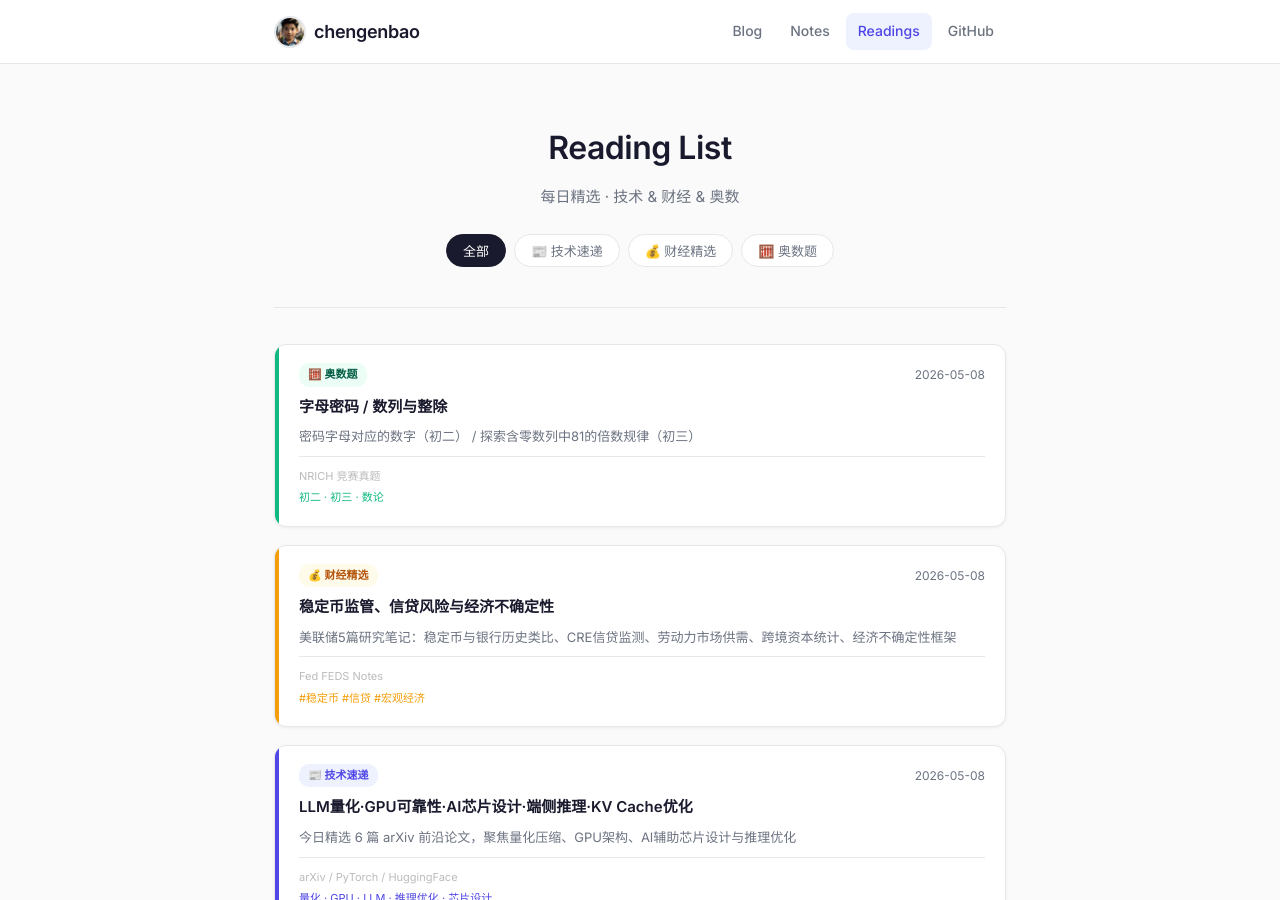
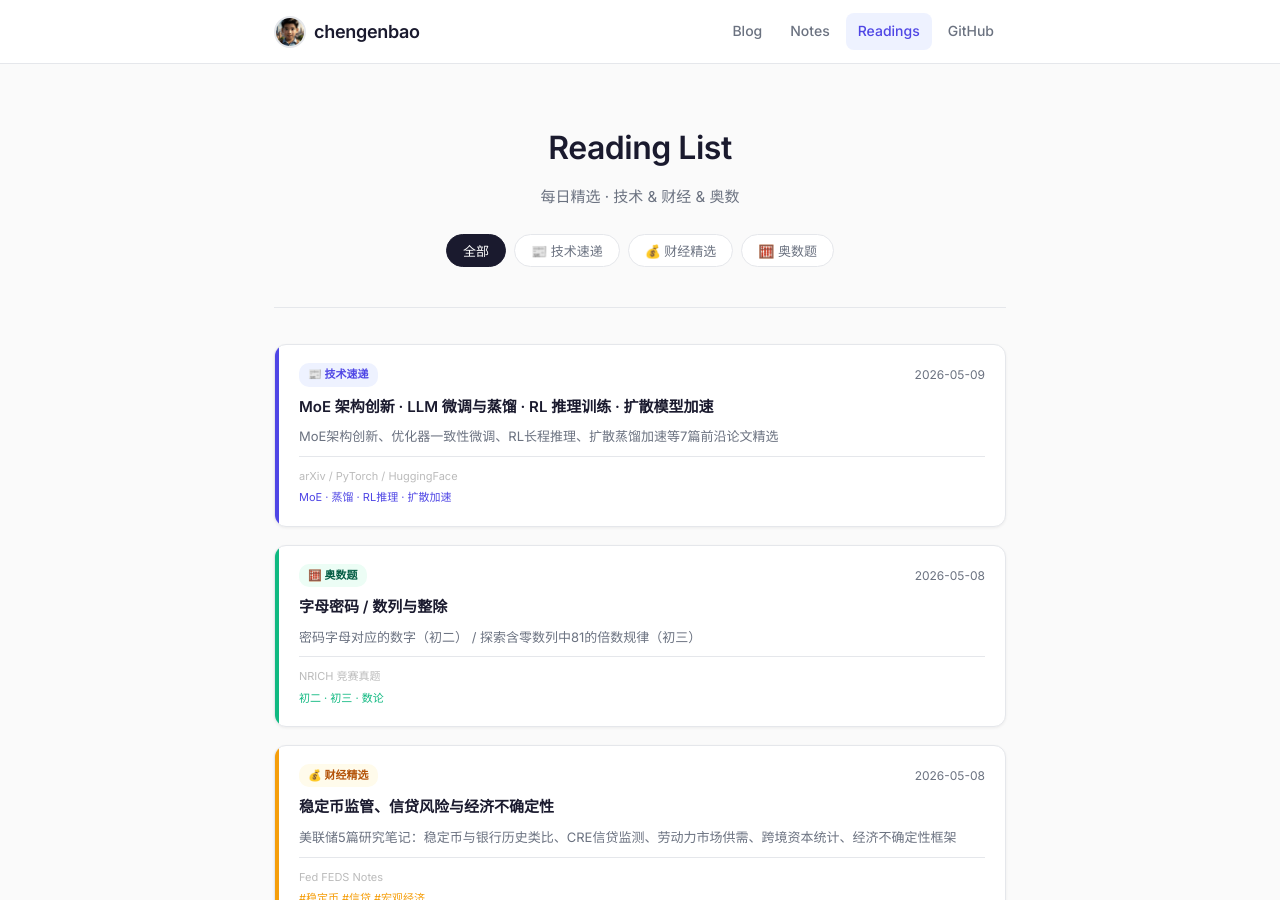
Before and after one commit to chengenbao/chengenbao.github.io, a Jekyll site: the page built from reading-list/index.md, in a window 1280 px wide and 900 px high. Built offline with Jekyll 4.4.1, drawn with Linux system fonts in a browser that asks for light colours.

Commit message:
add tech card 2026-05-09

```diff
--- a/reading-list/index.md
+++ b/reading-list/index.md
@@ -18,6 +18,21 @@ permalink: /reading-list/
   </div>
 
   <div class="rl-grid">
+<a class="rl-card tech" href="/reading-list/2026-05-09-tech-daily/">
+  <div class="rl-accent"></div>
+  <div class="rl-body">
+    <div class="rl-top">
+      <span class="rl-badge tech">📰 技术速递</span>
+      <time>2026-05-09</time>
+    </div>
+    <h2>MoE 架构创新 · LLM 微调与蒸馏 · RL 推理训练 · 扩散模型加速</h2>
+    <p>MoE架构创新、优化器一致性微调、RL长程推理、扩散蒸馏加速等7篇前沿论文精选</p>
+    <div class="rl-meta">
+      <span class="rl-source">arXiv / PyTorch / HuggingFace</span>
+      <span class="rl-tags">MoE · 蒸馏 · RL推理 · 扩散加速</span>
+    </div>
+  </div>
+</a>
 <a class="rl-card math" href="/reading-list/2026-05-08-math/"><div class="rl-accent"></div><div class="rl-body"><div class="rl-top"><span class="rl-badge math">🧮 奥数题</span><time>2026-05-08</time></div><h2>字母密码 / 数列与整除</h2><p>密码字母对应的数字（初二） / 探索含零数列中81的倍数规律（初三）</p><div class="rl-meta"><span class="rl-source">NRICH 竞赛真题</span><span class="rl-tags">初二 · 初三 · 数论</span></div></div></a>
 <a class="rl-card finance" href="/reading-list/2026-05-08-finance-daily/">
   <div class="rl-accent"></div>
```
